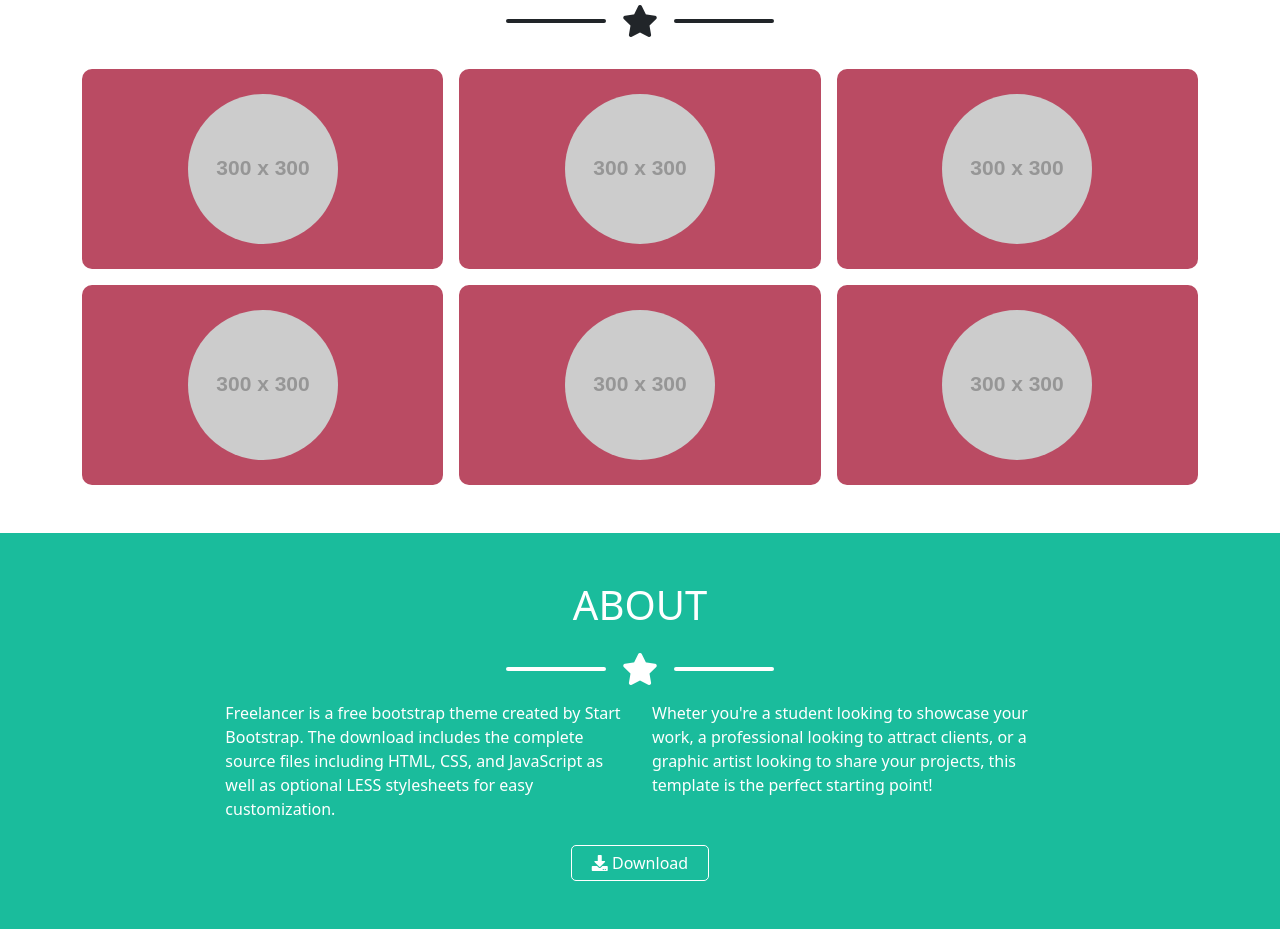
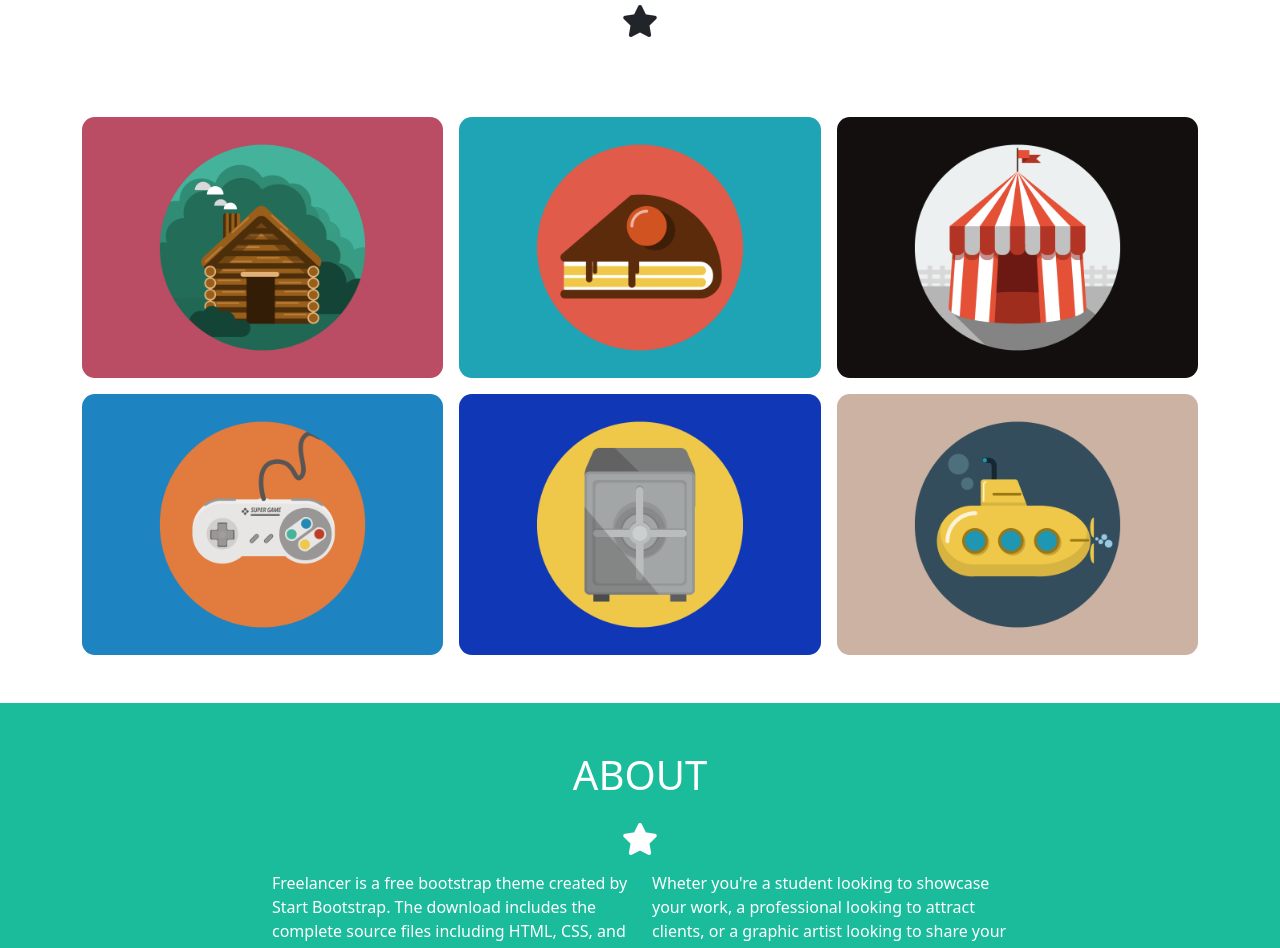
Before and after one commit to MascarBone/html-css-bootstrap-freelancer, a plain HTML site: page index.html in a window 1280 px wide. Shown: the part 545-1493 px from the top of the page. Drawn offline with nearby package versions, Linux system fonts and the light colour scheme; placeholder pictures from the web are drawn by us.

Commit message:
Organized Rows, Buttons and Portfolio images

```diff
--- a/css/style.css
+++ b/css/style.css
@@ -1,7 +1,8 @@
 ul{
     list-style:none;
 }
-h1,h2,h3 {
+h1,h2,h3,
+header a {
     text-transform: uppercase;
 }
 .bg-acquagreen {
@@ -15,20 +16,11 @@ h1,h2,h3 {
 .bg-greybluedark {
     background-color: rgb(44, 62, 80);
 }
-
 .text-acquagreen {
     color: rgb(26, 188, 156);
 }
-
 .header-avatar {
     width: 200px;
-}
-.star-line {
-    /* vertical-align: middle;
-    display: inline-block; */
-    width: 100px;
-    height: 4px;
-    border-radius: 15px;
 }
 .fa-star {
     font-size: 2rem;
@@ -40,23 +32,33 @@ h1,h2,h3 {
     border: 1px solid white;
     border-radius: 50%;
 }
-.button {
-    padding: 5px 20px;
-    border: 1px solid white;
-    border-radius: 5px;
+.img-fluid {
+    border-radius: .8rem;
+}
+.btn-acquagreen {
+    background-color: rgb(26, 188, 156);
+    border-color: rgb(26, 188, 156);
+}
+.btn-outline {
+    border: 1px solid;
 }
 
+
+/*
+.star-line {
+    vertical-align: middle;
+    display: inline-block;
+    width: 100px;
+    height: 4px;
+    border-radius: 15px;
+}
 .show-card {
     height:200px;
     border-radius: 10px;
     background-color: rgb(186, 75, 99);
 }
-
 .show-card img {
     width: 150px;
     height: 150px;
 }
-
-header a {
-    text-transform: uppercase;
-}
+*/
--- a/index.html
+++ b/index.html
@@ -42,9 +42,6 @@
 
     <!-- START BOOTSTRAP -->
     <div class="container-fluid bg-acquagreen text-white text-center">
-        <!-- In questo caso, visto che son tutti nella stessa colonna
-        utilizzare solo una col-12 per prendere tutti gli elementi.
-        Non utilizzare 4 row -->
         <div class="row">
             <div class="col-12">
                 <img class="header-avatar" src="img/avatar.svg" alt="immagine utenza">
@@ -69,7 +66,7 @@
 
     <!-- PORTFOLIO -->
     <div class="container-md py-5">
-        <div class="row text-center gx-0 mb-3">
+        <div class="row text-center mb-3">
             <div class="col-12">
                 <h1>Portfolio</h1>
 
@@ -83,47 +80,35 @@
         </div>
 
         <!-- Rapresentative images -->
-        <div class="row gx-3 gy-3">
+        <div class="row gx-3 gy-3 mt-5">
             <div class="col-12 col-md-6 col-lg-4">
-                <div class="show-card position-relative">
-                    <img class="rounded-circle position-absolute top-50 start-50 translate-middle" src="https://via.placeholder.com/300x300" alt="Example image">
-                </div>
+                <img class="img-fluid" src="img/cabin.png" alt="Example image">
             </div>
             <div class="col-12 col-md-6 col-lg-4">
-                <div class="show-card position-relative">
-                    <img class="rounded-circle position-absolute top-50 start-50 translate-middle" src="https://via.placeholder.com/300x300" alt="Example image">
-                </div>
+                <img class="img-fluid" src="img/cake.png" alt="Example image">
             </div>
             <div class="col-12 col-md-6 col-lg-4">
-                <div class="show-card position-relative">
-                    <img class="rounded-circle position-absolute top-50 start-50 translate-middle" src="https://via.placeholder.com/300x300" alt="Example image">
-                </div>
+                <img class="img-fluid" src="img/circus.png" alt="Example image">
             </div>
             <div class="col-12 col-md-6 col-lg-4">
-                <div class="show-card position-relative">
-                    <img class="rounded-circle position-absolute top-50 start-50 translate-middle" src="https://via.placeholder.com/300x300" alt="Example image">
-                </div>
+                <img class="img-fluid" src="img/game.png" alt="Example image">
             </div>
             <div class="col-12 col-md-6 col-lg-4">
-                <div class="show-card position-relative">
-                    <img class="rounded-circle position-absolute top-50 start-50 translate-middle" src="https://via.placeholder.com/300x300" alt="Example image">
-                </div>
+                <img class="img-fluid" src="img/safe.png" alt="Example image">
             </div>
             <div class="col-12 col-md-6 col-lg-4">
-                <div class="show-card position-relative">
-                    <img class="rounded-circle position-absolute top-50 start-50 translate-middle" src="https://via.placeholder.com/300x300" alt="Example image">
+                <img class="img-fluid" src="img/submarine.png" alt="Example image">
             </div>
         </div>
 
     </div>
 
-    </div>
+    <!-- ABOUT -->
+    <div class="bg-acquagreen">
 
-    <!-- ABOUT -->
-    <!-- Wrappare tutto il container in un div per lo sfondo -->
-    <div class="container-fluid py-5 bg-acquagreen text-center text-white">
+        <div class="container py-5 text-white">
             <!-- Row for the heading of About-->
-        <div class="row">
+            <div class="row text-center">
                 <div class="col-12">
                     <h1>About</h1>
 
@@ -154,26 +139,28 @@
             </div> -->
 
             <!-- SOLUZIONE CON IL JUSTIFY-CONTENT-CENTER -->
-        <div class="row justify-content-center pb-2">
-            <div class="col-8 col-md-4 text-start">
+            <div class="row justify-content-center text-start pb-2">
+                <div class="col-8 col-md-4">
                     <p>Freelancer is a free bootstrap theme created by Start Bootstrap. The download includes the complete source files including HTML, CSS, and JavaScript as well as optional LESS stylesheets for easy customization.</p>
                 </div>
-            <div class="col-8 col-md-4 text-start">
+                <div class="col-8 col-md-4">
                     <p>Wheter you're a student looking to showcase your work, a professional looking to attract clients, or a graphic artist looking to share your projects, this template is the perfect starting point!</p>
                 </div>
             </div>
 
-        <div class="row">
+            <div class="row text-center">
                 <div class="col-12">
-                <button type="button" class="button bg-acquagreen text-white"><i class="fas fa-download"></i> Download</button>
+                    <button type="button" class="btn btn-outline text-white"><i class="fas fa-download"></i> Download</button>
+                </div>
             </div>
         </div>
     </div>
 
+
     <!-- CONTACT ME -->
-    <div class="container-fluid py-5 text-center">
+    <div class="container py-5">
         <!-- Row for the heading -->
-        <div class="row">
+        <div class="row text-center">
             <div class="col-12">
                 <h1>Contact me</h1>
 
@@ -236,16 +223,18 @@
         <!-- Row for the send button -->
         <div class="row">
             <div class="col-8 offset-2 text-start">
-                <button type="button" class="button bg-acquagreen text-white">Send</button>
+                <button class="btn btn-acquagreen text-white" type="button">Button</button>
             </div>
         </div>
 
-        <button class="btn " type="button">Button</button>
+
     </div>
 
     <!-- END OF THE PAGE -->
-    <div class="container-fluid text-white">
-        <div class="row bg-greyblue text-center justify-content-center py-3">
+    <footer>
+        <div class="bg-greyblue">
+            <div class="container">
+                <div class="row text-center text-white justify-content-center py-3">
                     <div class="col-12 col-md-3 pb-3 pb-md-0">
                         <h3>Location</h3>
                         <p>2215 John Daniel Drive Clark, MO 54243</p>
@@ -262,13 +251,18 @@
                         <p>Freelance is a free to use, open source Bootstrap theme created by <span class="text-acquagreen">Start Bootstrap</span>.</p>
                     </div>
                 </div>
+            </div>
+        </div>
 
-        <div class="row text-center bg-greybluedark py-3">
+        <div class="bg-greybluedark">
+            <div class="container">
+                <div class="row text-center text-white py-3">
                     <p>Copyright &copy; Your Website 2019</p>
                 </div>
             </div>
+        </div>
 
-
+    </footer>
 
 </body>
 </html>
```
Lines whose indentation alone changed are shown as unchanged.
